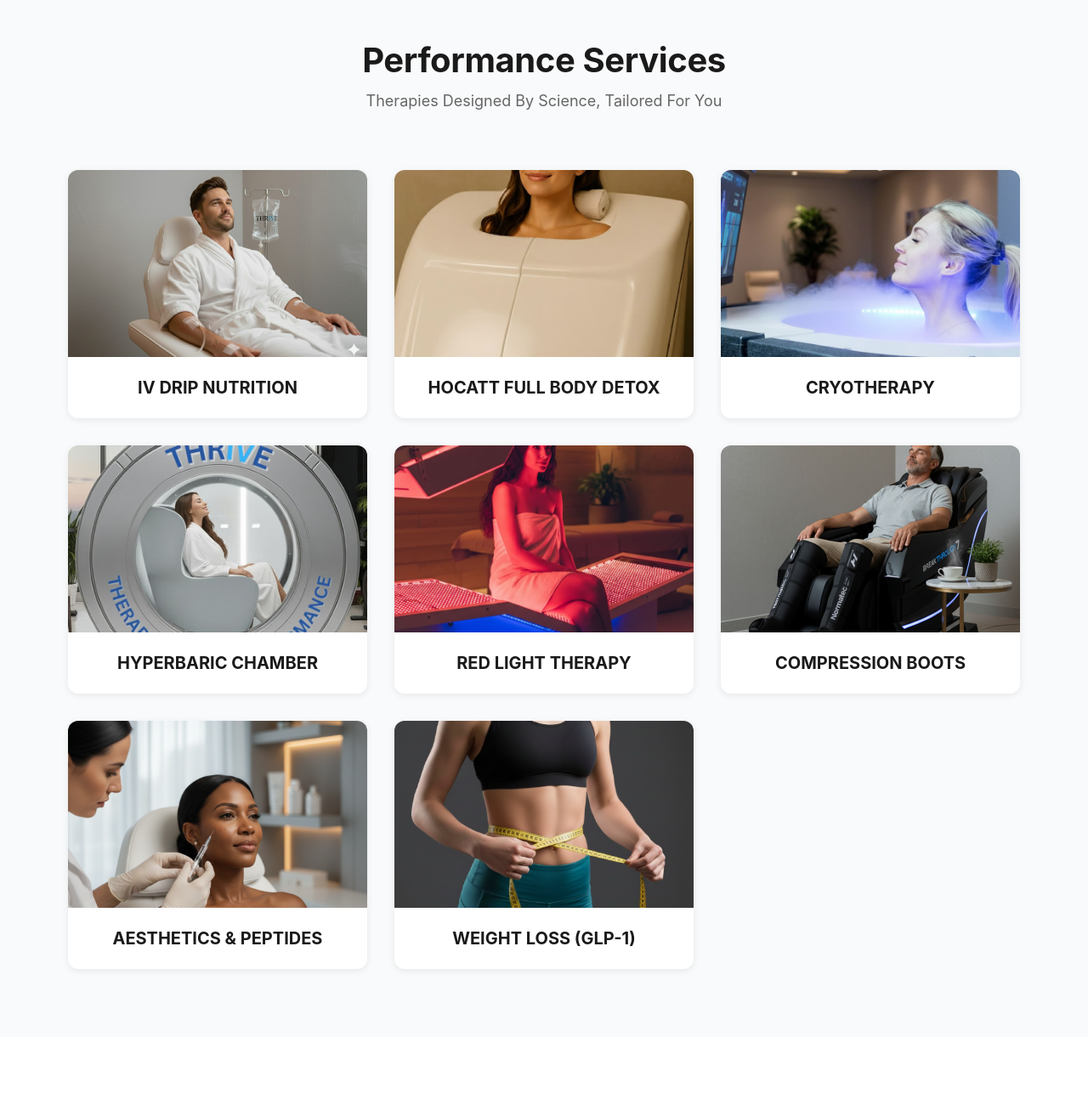
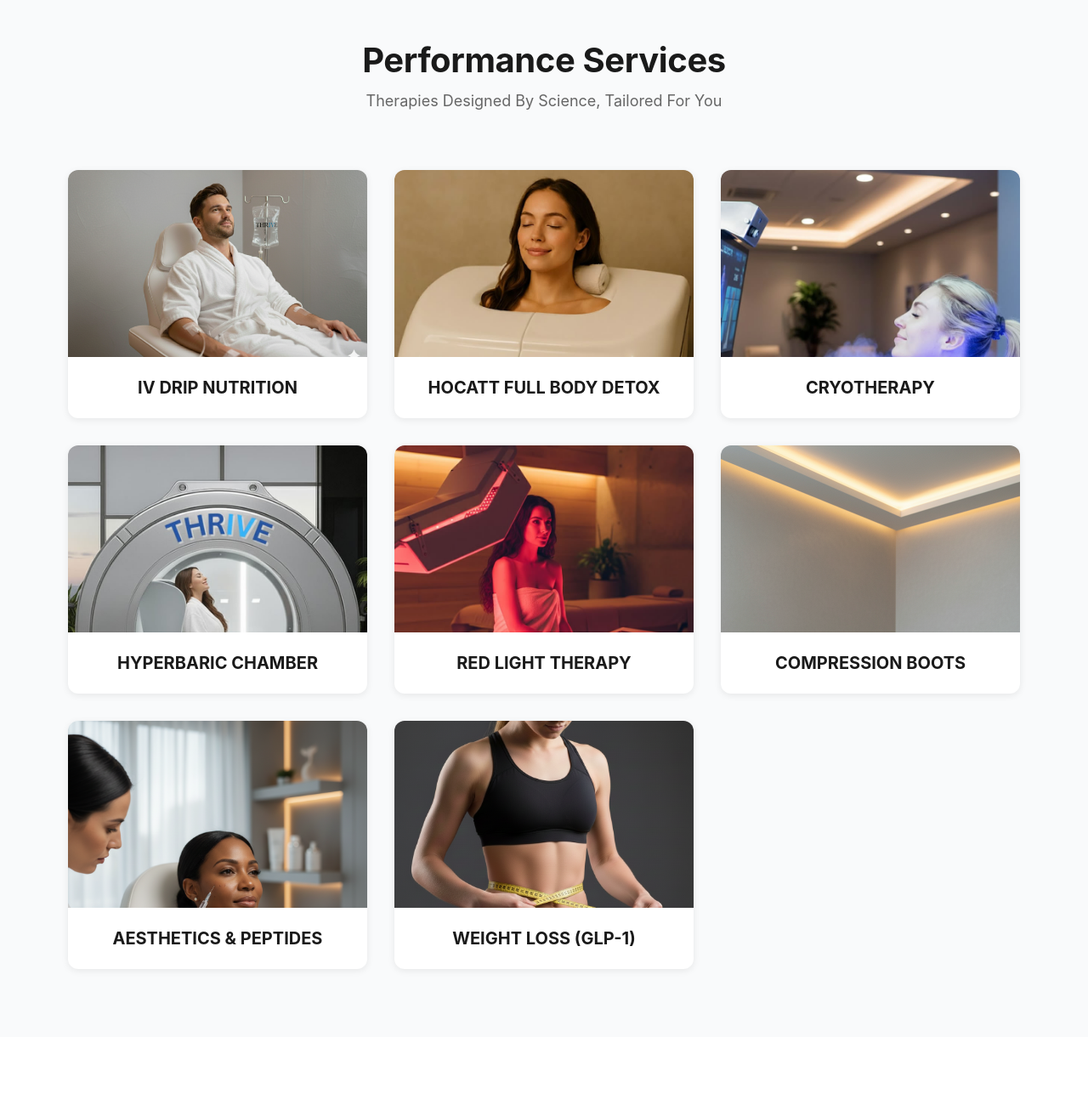
Before and after one commit to kennywright10-rgb/thrive4, a PHP site: page / in a window 1280 px wide. Shown: the part 724-2024 px from the top of the page at 85% size. Run offline with PHP 8.4, Linux system fonts and the light colour scheme.

Commit message:
Update styles-updated.css

```diff
--- a/css/styles-updated.css
+++ b/css/styles-updated.css
@@ -412,6 +412,7 @@ strong {
     width: 100%;
     height: 100%;
     object-fit: cover;
+    object-position: center top; /* Show top of image (heads) instead of center */
     transition: transform 0.3s ease;
 }
 
@@ -531,6 +532,7 @@ strong {
     width: 100%;
     height: 100%;
     object-fit: cover;
+    object-position: center top; /* Show top of image (heads) instead of center */
     transition: transform 0.3s ease;
 }
 
```
